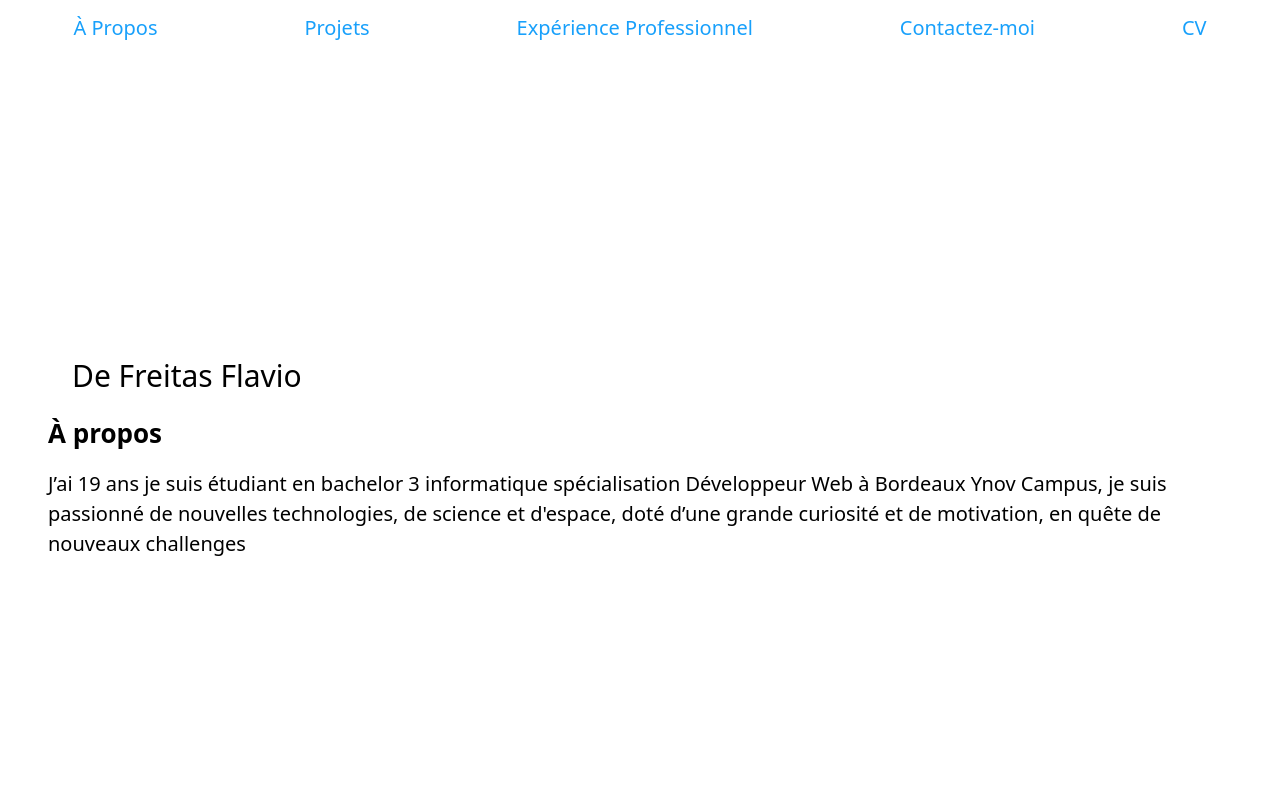
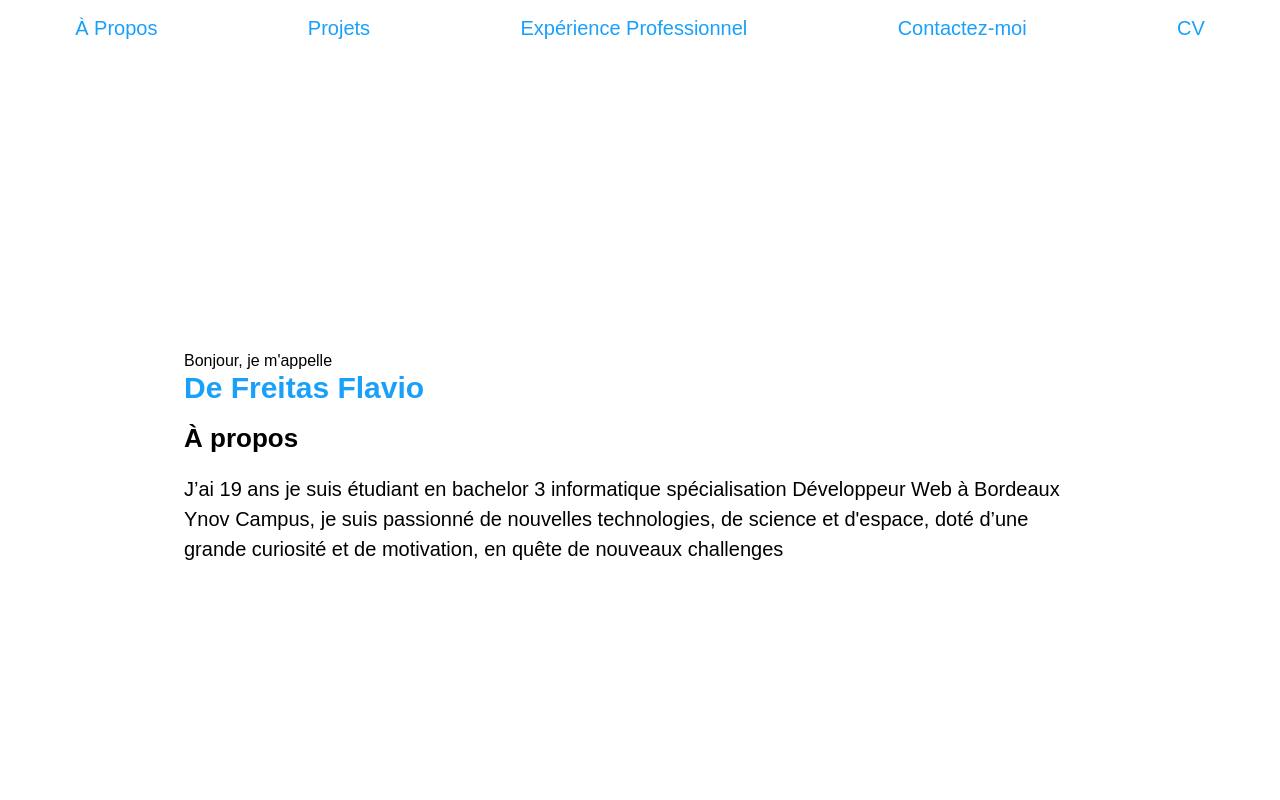
Before and after one commit to DeFreitasFlavio/DeFreitas_Flavio_Blog22, a React (Vite) app: page / in a window 1280 px wide. Shown: the top 800 px of the page. Built offline with nearby package versions, Linux system fonts and the light colour scheme.

Commit message:
Top rework

```diff
--- a/src/App.jsx
+++ b/src/App.jsx
@@ -47,18 +47,27 @@ function App() {
   }
 
   return (
-    <div className="w-full h-full">
+    <div className="w-full h-full font-propre">
       <Header />
       <Boxs />
-      <div id="About" className="p-8 H">
-        <h1 className="text-Title p-4 pl-10">De Freitas Flavio</h1>
-        <h2 className="text-Subtitle font-Strong pl-4">À propos</h2>
-        <p className="text-Text p-4 ss:w-3/4">
-          J’ai 19 ans je suis étudiant en bachelor 3 informatique spécialisation
-          Développeur Web à Bordeaux Ynov Campus, je suis passionné de nouvelles
-          technologies, de science et d'espace, doté d’une grande curiosité et
-          de motivation, en quête de nouveaux challenges
-        </p>
+      <div
+        id="About"
+        className="p-8 H w-full flex-col flex justify-center items-center"
+      >
+        <div className="w-3/4">
+          <p classname="text-Form leading-none">Bonjour, je m'appelle</p>
+          <h1 className="text-Title font-bold leading-none text-Blue">
+            De Freitas Flavio
+          </h1>
+          <h2 className="text-Subtitle font-semibold pt-4 ">À propos</h2>
+          <p className="text-Text pt-4 ">
+            J’ai 19 ans je suis étudiant en bachelor 3 informatique
+            spécialisation Développeur Web à Bordeaux Ynov Campus, je suis
+            passionné de nouvelles technologies, de science et d'espace, doté
+            d’une grande curiosité et de motivation, en quête de nouveaux
+            challenges
+          </p>
+        </div>
       </div>
 
       <div className="p-10">
--- a/src/components/Header.jsx
+++ b/src/components/Header.jsx
@@ -2,14 +2,17 @@ import React from "react";
 
 function Header() {
   return (
-    <div className="text-Blue w-full h-14 flex justify-around items-center text-Text xs:text-Phone">
+    <div className="text-Blue font-medium w-full h-14 flex justify-around items-center text-Text xs:text-Phone">
       <a href="#About" className="p-2 hover:underline">
         À Propos
       </a>
       <a href="#Projets" className="p-2 hover:underline">
         Projets
       </a>
-      <a href="#ExperienceProfesionnel" className="p-2 hover:underline">
+      <a
+        href="#ExperienceProfesionnel"
+        className="p-2 hover:underline max-w-max"
+      >
         Expérience Professionnel
       </a>
       <a href="#Contact-me" className="p-2 hover:underline">
--- a/src/index.css
+++ b/src/index.css
@@ -29,9 +29,6 @@ input {
 /* Wrapper */
 .H {
   height: 100vh;
-  display: flex;
-  flex-direction: column;
-  justify-content: center;
 }
 
 .WrapperTop {
--- a/tailwind.config.cjs
+++ b/tailwind.config.cjs
@@ -9,6 +9,7 @@ module.exports = {
       },
       fontFamily: {
         poppins: ["Poppins", "sans-serif"],
+        propre: ["Montserrat", "sans-serif"],
       },
       fontSize: {
         Title: "30px",
@@ -16,9 +17,6 @@ module.exports = {
         Text: "20px",
         Form: "16px",
         Phone: "16px",
-      },
-      fontWeight: {
-        Strong: "bold",
       },
       gridTemplateColumns: {
         Block: "repeat(4, 21%)",
```
